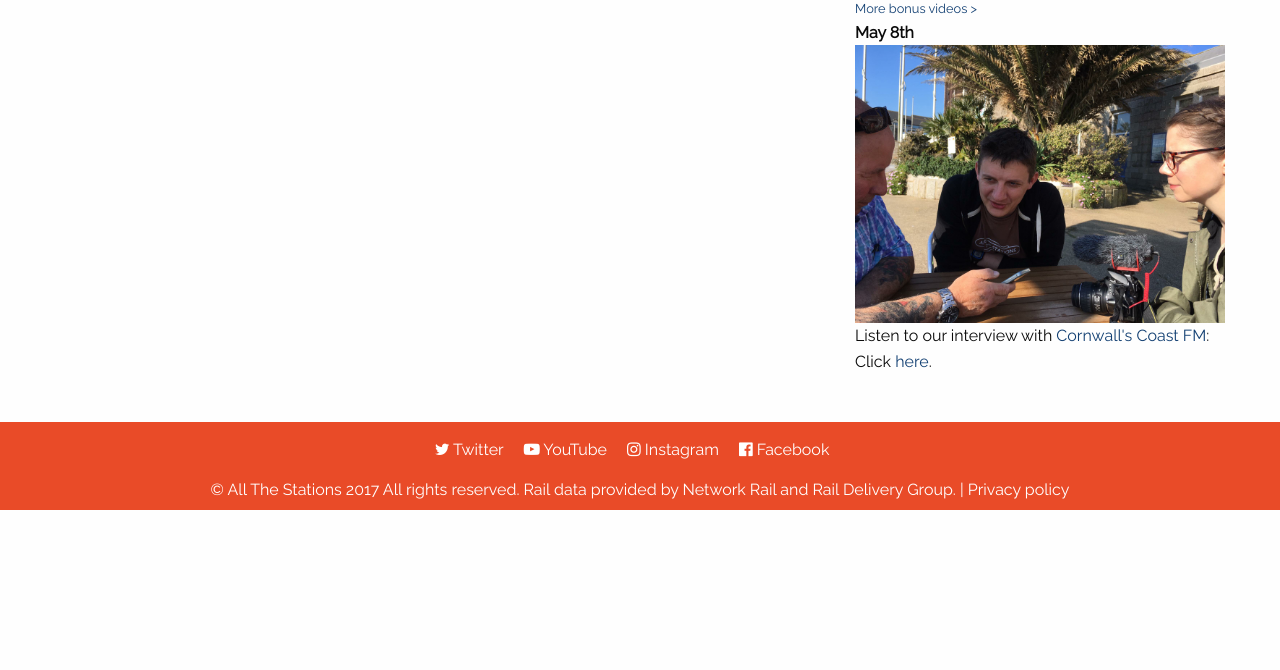
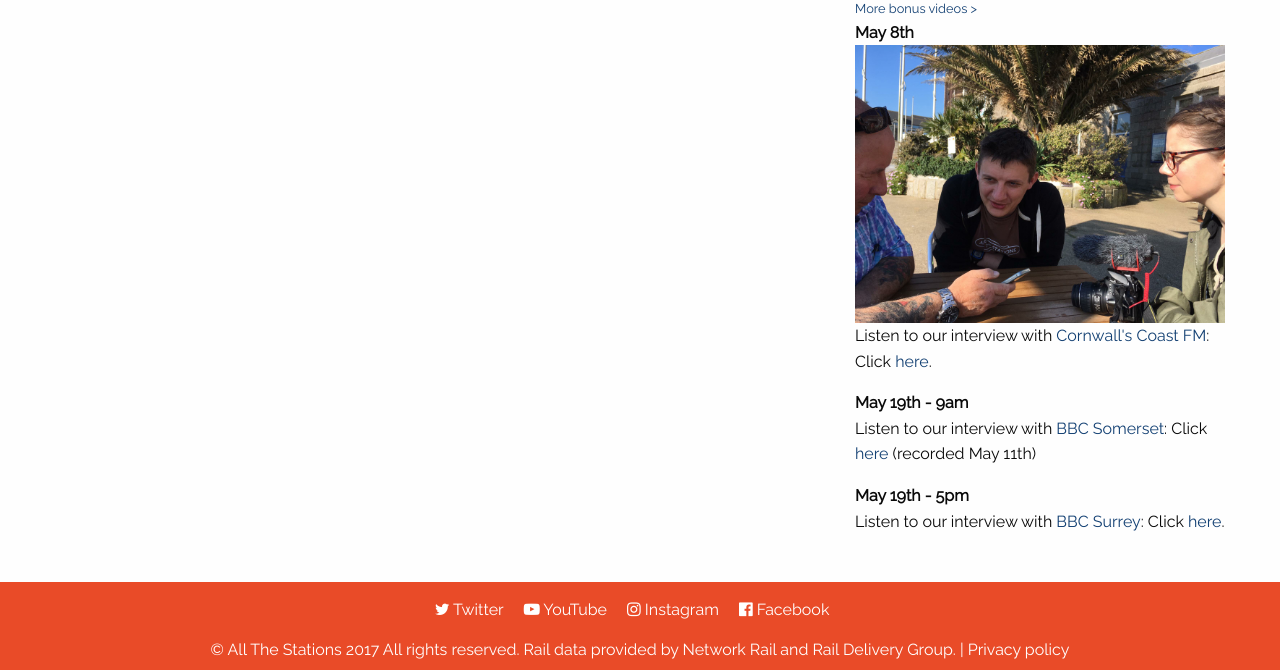
Before and after one commit to khawkins98/all-the-stations, a Jekyll site: the page built from privacy.md, in a window 1280 px wide and 900 px high, scrolled down 726 px, cut to the strip 230-900 px from the top of the window. Built offline with Jekyll 4.4.1, drawn with Linux system fonts in a browser that asks for light colours; nearby versions of some CDN libraries; comment, search, counter and statistics services are not loaded; before the commit the page ends 1466 px from its top, so only the background shows below that.

Commit message:
Radio interviews
Added BBC interviews aired on May 19th, rearranged files into separate
static-folder and chagned sidebar accordingly.

```diff
--- a/_includes/sidebar.html
+++ b/_includes/sidebar.html
@@ -18,5 +18,7 @@
     <iframe src="https://www.youtube.com/embed/videoseries?list=PLt4q5oaptyI9x3D0nCrswG-p_wIwPQQys&enablejsapi=1&origin=http%3A%2F%2Fwww.allthestations.co.uk" frameborder="0" allowfullscreen class="embed-responsive-item" style=""></iframe>
   </div>
   <small><a class="read-more" href="https://www.youtube.com/watch?list=PLt4q5oaptyI9x3D0nCrswG-p_wIwPQQys&v=Vv0jecbapMw">More bonus videos</a></small>
-  <p><b>May 8th</b><br/><img src="/static/images/CoastFMInterviewSelfie.jpg" style="width:100%" alt="Selfie with David Hackett from Coast FM"/><br/>Listen to our interview with <a href="http://www.coastfm.co.uk/">Cornwall&#39;s Coast FM</a>: Click <a href="/static/CoastFM-2017-05-08.mp3">here</a>.</p>
+  <p><b>May 8th</b><br/><img src="/static/images/CoastFMInterviewSelfie.jpg" style="width:100%" alt="Selfie with David Hackett from Coast FM"/><br/>Listen to our interview with <a href="http://www.coastfm.co.uk/" target="_blank">Cornwall&#39;s Coast FM</a>: Click <a href="/static/CoastFM-2017-05-08.mp3">here</a>.</p>
+  <p><b>May 19th - 9am</b><br/>Listen to our interview with <a href="http://www.bbc.co.uk/bbcsomerset" target="_blank">BBC Somerset</a>: Click <a href="/static/audio/BBCSomerset-2017-05-19.mp3">here</a> (recorded May 11th)</p>
+  <p><b>May 19th - 5pm</b><br/>Listen to our interview with <a href="http://www.bbc.co.uk/bbcsurrey" target="_blank">BBC Surrey</a>: Click <a href="/static/audio/BBCSurrey-2017-05-19.mp3">here</a>.</p>
 </div>
```
Also changed, not shown: 3 other files.
